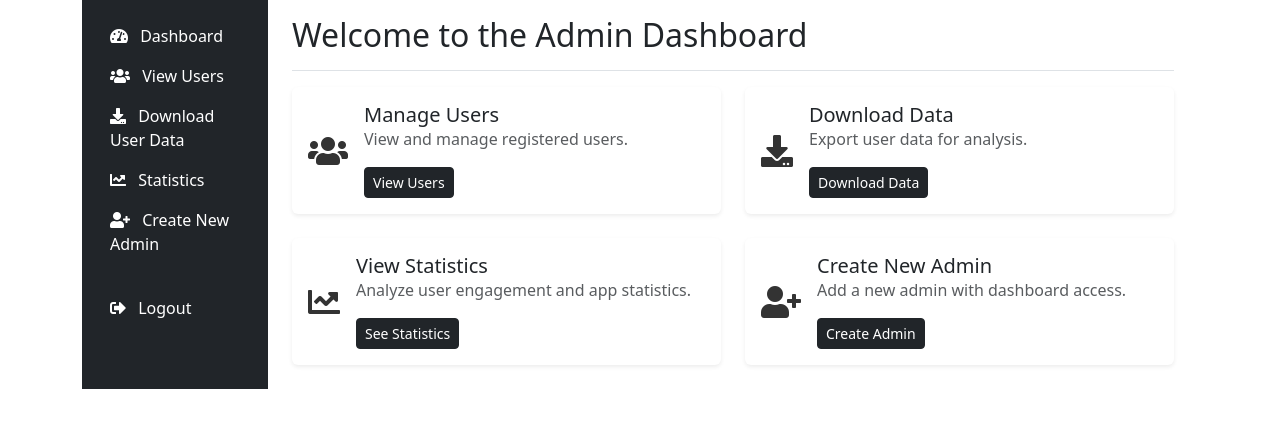
After one commit to blankhall98/zero2hero.consulting.EncuestaAPI, a Flask app: page /admin/dashboard in a window 1280 px wide. The commit adds this page. Shown: the top 428 px of the page. Run offline with Flask 3, Linux system fonts and the light colour scheme; a user stored in the database is signed in.

Commit message:
admin dashboard

```diff
--- a/app/admin/admin.py
+++ b/app/admin/admin.py
@@ -1,21 +1,90 @@
-from flask import Blueprint, render_template, current_app, send_from_directory
+from flask import Blueprint, render_template, current_app, send_from_directory, request, redirect, url_for, flash
+from flask_login import login_user, logout_user, login_required
 from app.config import db
 from app.models.main import User
+from app.models.admin import Admin
 import os
 
 admin = Blueprint('admin', __name__, template_folder='templates')
 
 @admin.route('/')
 def admin_index():
-    return 'Página de Administración'
+    return redirect(url_for('admin.dashboard'))
 
+#Login
+@admin.route('/login', methods=['GET', 'POST'])
+def login():
+    if request.method == 'POST':
+        username = request.form['username']
+        password = request.form['password']
+        admin = Admin.query.filter_by(username=username).first()
+        if admin and admin.check_password(password):
+            login_user(admin)
+            return redirect(url_for('admin.dashboard'))
+        flash('Invalid username or password')
+    return render_template('login.html')
+
+#logout
+@admin.route('/logout')
+@login_required
+def logout():
+    logout_user()
+    return redirect(url_for('admin.login'))
+
+#admin dashboard
+@admin.route('/dashboard')
+@login_required
+def dashboard():
+    return render_template('dashboard.html')
+
+#view users in database
 @admin.route('/users')
+@login_required
 def view_users():
     # Obtener todos los usuarios de la base de datos
     users = User.query.all()
     return render_template('users.html', users=users)
 
+@admin.route('/download_data')
+@login_required
+def download_data():
+    return render_template('on_work.html')
+
+@admin.route('/view_statistics')
+@login_required
+def view_statistics():
+    return render_template('on_work.html')
+
+#Create admin
+@admin.route('/create_admin', methods=['GET', 'POST'])
+@login_required
+def create_admin():
+    if request.method == 'POST':
+        # Retrieve form data
+        username = request.form.get('username')
+        password = request.form.get('password')
+
+        # Check if username already exists
+        existing_admin = Admin.query.filter_by(username=username).first()
+        if existing_admin:
+            flash('Username already exists. Please choose a different username.', 'warning')
+            return redirect(url_for('admin.create_admin'))
+
+        # Create a new admin user
+        new_admin = Admin(username=username)
+        new_admin.set_password(password)
+
+        # Add and commit to the database
+        db.session.add(new_admin)
+        db.session.commit()
+
+        flash('New admin created successfully!', 'success')
+        return redirect(url_for('admin.dashboard'))
+
+    return render_template('create_admin.html')
+
 @admin.route('/download/<filename>')
+@login_required
 def download_file(filename):
     # Ruta para descargar archivos subidos
     uploads_dir = os.path.join(current_app.config['UPLOAD_FOLDER'])
--- /dev/null
+++ b/app/admin/templates/dashboard.html
@@ -0,0 +1,58 @@
+{% extends "base_admin.html" %}
+
+{% block admin_content %}
+<div class="d-flex justify-content-between flex-wrap flex-md-nowrap align-items-center pt-3 pb-2 mb-3 border-bottom">
+    <h1 class="h2">Welcome to the Admin Dashboard</h1>
+</div>
+
+<div class="row">
+    <div class="col-lg-6 mb-4">
+        <div class="card shadow-sm border-0 p-3">
+            <div class="d-flex align-items-center">
+                <i class="fas fa-users fa-2x me-3" style="color: #333;"></i>
+                <div>
+                    <h5 class="card-title mb-0">Manage Users</h5>
+                    <p class="card-text text-muted">View and manage registered users.</p>
+                    <a href="{{ url_for('admin.view_users') }}" class="btn btn-dark btn-sm">View Users</a>
+                </div>
+            </div>
+        </div>
+    </div>
+    <div class="col-lg-6 mb-4">
+        <div class="card shadow-sm border-0 p-3">
+            <div class="d-flex align-items-center">
+                <i class="fas fa-download fa-2x me-3" style="color: #333;"></i>
+                <div>
+                    <h5 class="card-title mb-0">Download Data</h5>
+                    <p class="card-text text-muted">Export user data for analysis.</p>
+                    <a href="{{ url_for('admin.download_data') }}" class="btn btn-dark btn-sm">Download Data</a>
+                </div>
+            </div>
+        </div>
+    </div>
+    <div class="col-lg-6 mb-4">
+        <div class="card shadow-sm border-0 p-3">
+            <div class="d-flex align-items-center">
+                <i class="fas fa-chart-line fa-2x me-3" style="color: #333;"></i>
+                <div>
+                    <h5 class="card-title mb-0">View Statistics</h5>
+                    <p class="card-text text-muted">Analyze user engagement and app statistics.</p>
+                    <a href="{{ url_for('admin.view_statistics') }}" class="btn btn-dark btn-sm">See Statistics</a>
+                </div>
+            </div>
+        </div>
+    </div>
+    <div class="col-lg-6 mb-4">
+        <div class="card shadow-sm border-0 p-3">
+            <div class="d-flex align-items-center">
+                <i class="fas fa-user-plus fa-2x me-3" style="color: #333;"></i>
+                <div>
+                    <h5 class="card-title mb-0">Create New Admin</h5>
+                    <p class="card-text text-muted">Add a new admin with dashboard access.</p>
+                    <a href="{{ url_for('admin.create_admin') }}" class="btn btn-dark btn-sm">Create Admin</a>
+                </div>
+            </div>
+        </div>
+    </div>
+</div>
+{% endblock %}
--- a/app/config.py
+++ b/app/config.py
@@ -1,6 +1,10 @@
+from flask import Flask
 from flask_sqlalchemy import SQLAlchemy
 from flask_migrate import Migrate
+from flask_login import LoginManager
 import os
+
+app = Flask(__name__)
 
 BASE_DIR = os.path.abspath(os.path.dirname(__file__))
 
@@ -13,3 +17,4 @@ class Config:
 
 db = SQLAlchemy()
 migrate = Migrate()
+login_manager = LoginManager()
--- a/app/templates/base.html
+++ b/app/templates/base.html
@@ -4,6 +4,13 @@
     <meta charset="UTF-8">
     <meta name="viewport" content="width=device-width, initial-scale=1.0">
     <link href="https://cdn.jsdelivr.net/npm/bootstrap@5.3.3/dist/css/bootstrap.min.css" rel="stylesheet" integrity="sha384-QWTKZyjpPEjISv5WaRU9OFeRpok6YctnYmDr5pNlyT2bRjXh0JMhjY6hW+ALEwIH" crossorigin="anonymous">
+
+    <!-- Font Awesome CSS for icons -->
+    <link rel="stylesheet" href="https://cdnjs.cloudflare.com/ajax/libs/font-awesome/5.15.4/css/all.min.css">
+
+    <!-- Custom CSS -->
+    <link rel="stylesheet" href="{{ url_for('static', filename='css/style.css') }}">
+
     <title>CONVOCATORIA | {%block title%}{%endblock%}</title>
     <style>
         /* Estilo personalizado para los mensajes flash */
--- /dev/null
+++ b/app/templates/base_admin.html
@@ -0,0 +1,50 @@
+{% extends "base.html" %}
+
+{% block content %}
+<div class="container-fluid">
+    <div class="row">
+        <!-- Sidebar -->
+        <nav class="col-md-3 col-lg-2 d-md-block bg-dark sidebar">
+            <div class="position-sticky pt-3">
+                <ul class="nav flex-column">
+                    <li class="nav-item">
+                        <a class="nav-link active text-white" href="{{ url_for('admin.dashboard') }}">
+                            <i class="fas fa-tachometer-alt me-2"></i> Dashboard
+                        </a>
+                    </li>
+                    <li class="nav-item">
+                        <a class="nav-link text-white" href="{{ url_for('admin.view_users') }}">
+                            <i class="fas fa-users me-2"></i> View Users
+                        </a>
+                    </li>
+                    <li class="nav-item">
+                        <a class="nav-link text-white" href="{{ url_for('admin.download_data') }}">
+                            <i class="fas fa-download me-2"></i> Download User Data
+                        </a>
+                    </li>
+                    <li class="nav-item">
+                        <a class="nav-link text-white" href="{{ url_for('admin.view_statistics') }}">
+                            <i class="fas fa-chart-line me-2"></i> Statistics
+                        </a>
+                    </li>
+                    <li class="nav-item">
+                        <a class="nav-link text-white" href="{{ url_for('admin.create_admin') }}">
+                            <i class="fas fa-user-plus me-2"></i> Create New Admin
+                        </a>
+                    </li>
+                    <li class="nav-item mt-4">
+                        <a class="nav-link text-white" href="{{ url_for('admin.logout') }}">
+                            <i class="fas fa-sign-out-alt me-2"></i> Logout
+                        </a>
+                    </li>
+                </ul>
+            </div>
+        </nav>
+
+        <!-- Main Content -->
+        <main class="col-md-9 ms-sm-auto col-lg-10 px-md-4">
+            {% block admin_content %}{% endblock %}
+        </main>
+    </div>
+</div>
+{% endblock %}
```
Also changed, not shown: app/__init__.py (+20 -3 lines), app/admin/templates/create_admin.html (added, +23 -0 lines), app/admin/templates/login.html (added, +36 -0 lines), app/admin/templates/on_work.html (added, +11 -0 lines), app/models/admin.py (added, +15 -0 lines), migrations/versions/81bc90fb70fd_.py (added, +34 -0 lines), app.db, app/static/css/style.css (added).
